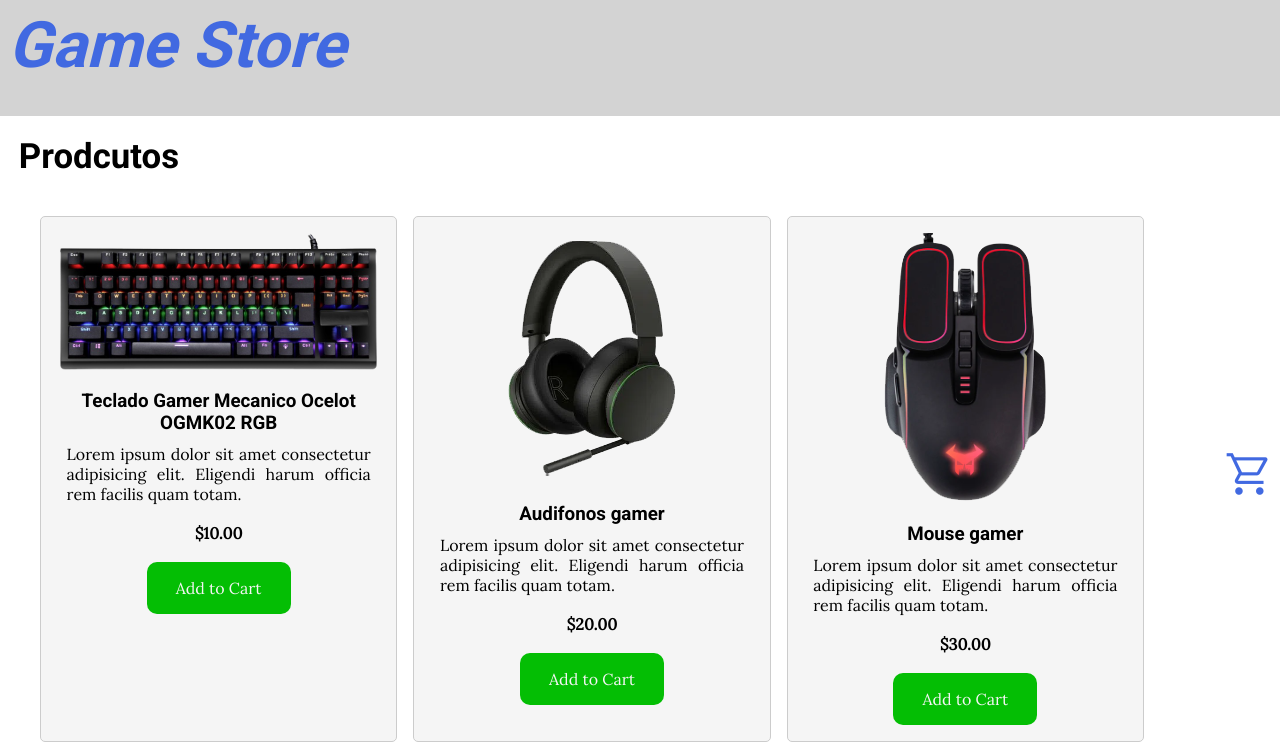
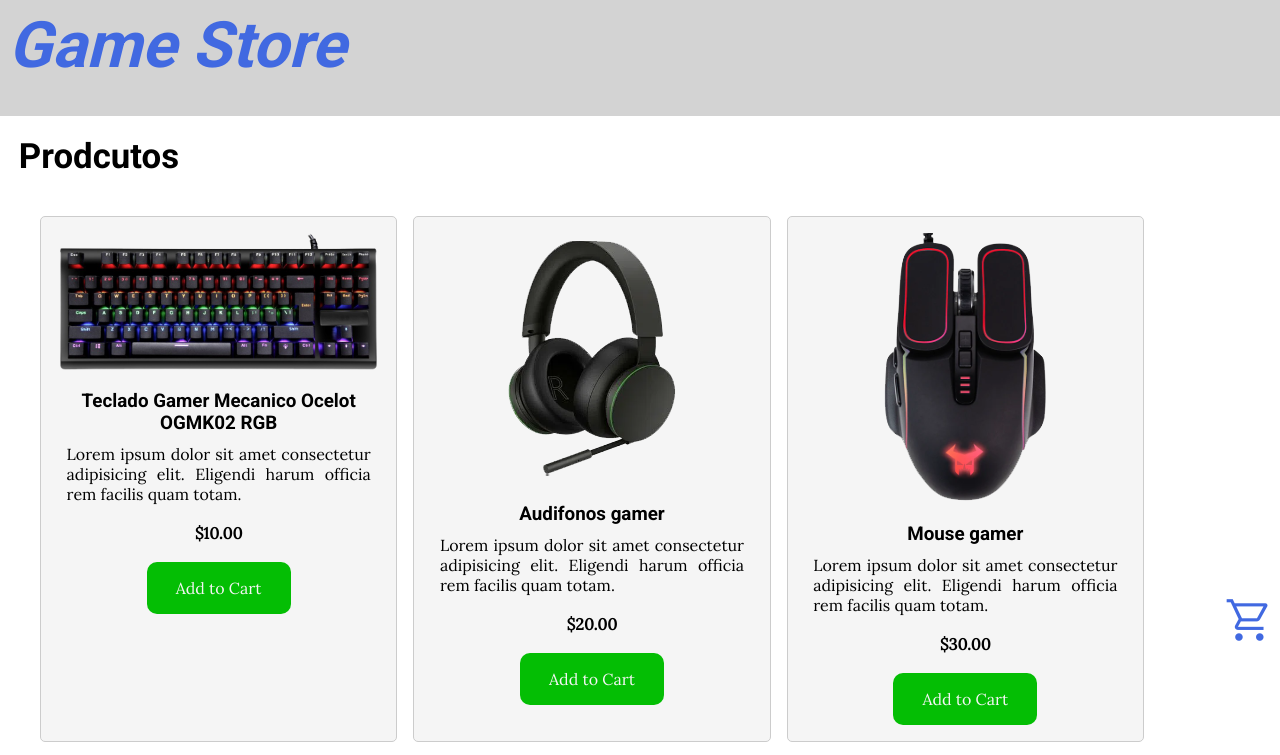
Before and after one commit to EAMARTGLEZ/carrito_de_compras, a plain HTML site: page index.html in a window 1280 px wide. Shown: the top 755 px of the page. Drawn offline with nearby package versions, Linux system fonts and the light colour scheme.

Commit message:
50 commit
 cambio en pos position y en el margin-top del span

```diff
--- a/assets/css/styles.css
+++ b/assets/css/styles.css
@@ -43,14 +43,14 @@ header .bi-cart {
   justify-content: end;
   margin-bottom: 3rem;
   margin-left: 75rem;
-  margin-top: 350px;
+  margin-top: 31rem;
   position: relative;
   padding: 1rem;
 }
 .bi-cart span {
   font-size: 50px;
   position: absolute;
-  /*margin-top: -55px;*/
+  *margin-top: -55px;
 }
 .material-symbols-outlined {
   font-variation-settings: "FILL" 0, "wght" 400, "GRAD" 0, "opsz" 48;
```
